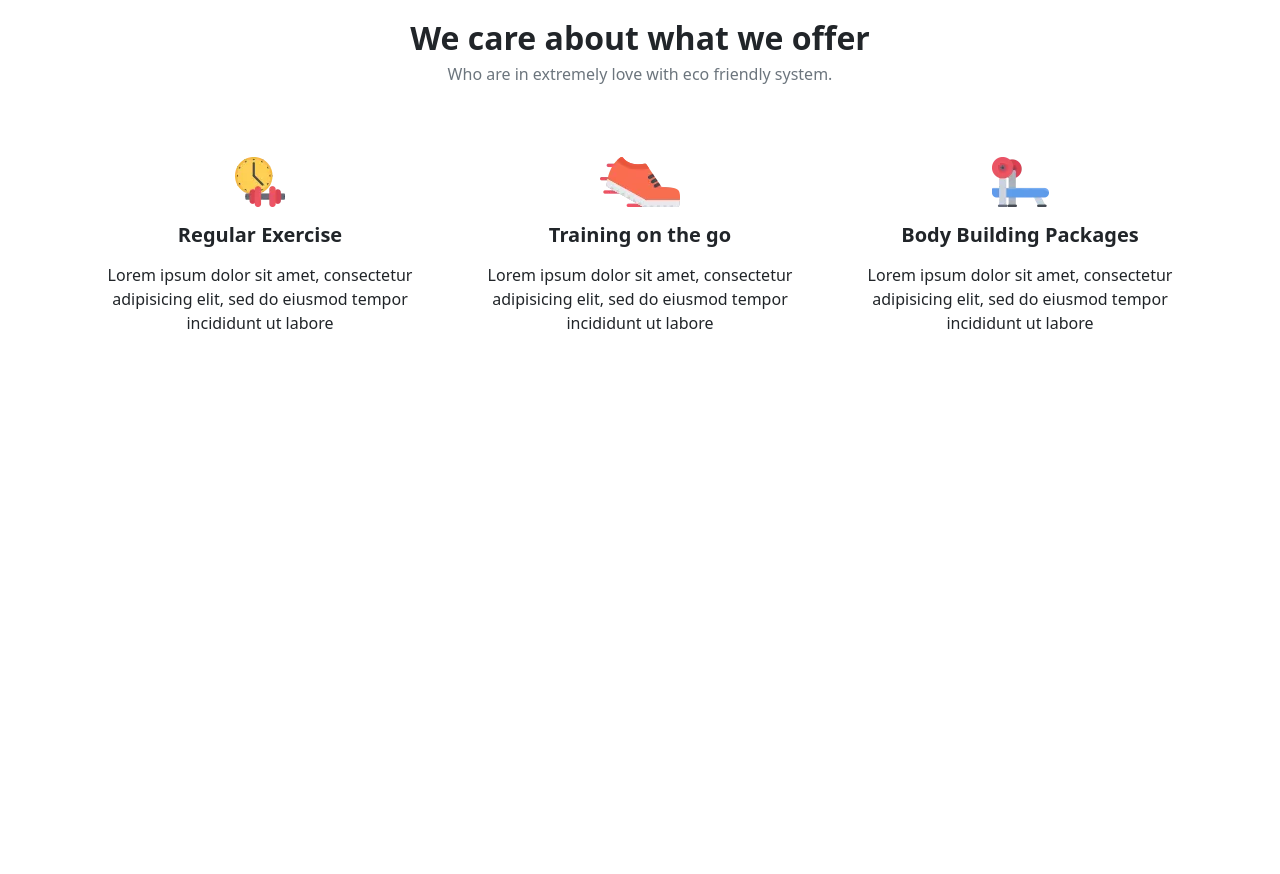
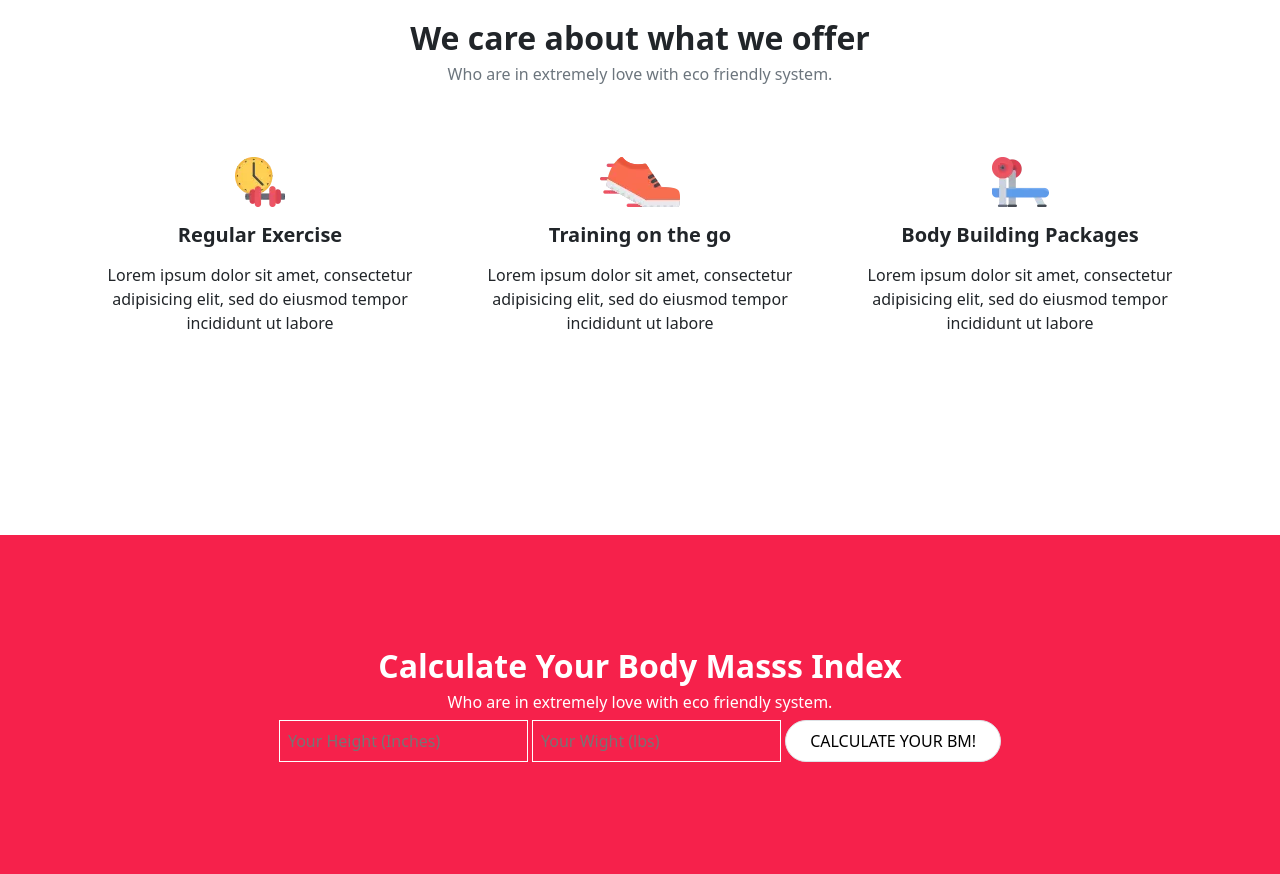
Before and after one commit to ParvinAlasgar/Gym-LandingPage, a plain HTML site: page public/index.html in a window 1280 px wide. Shown: the part 1101-1975 px from the top of the page. Before the commit the page ends 1636 px from the top, so only its background shows below. Drawn offline with Linux system fonts and the light colour scheme.

Commit message:
add: added index section.

```diff
--- a/public/index.html
+++ b/public/index.html
@@ -179,6 +179,30 @@
           </div>
         </div>
       </section>
+      <!-- Index -->
+      <section id="index">
+        <div class="container text-center">
+          <h2 class="text-white fw-bold">Calculate Your Body Masss Index</h2>
+          <h6 class="text-white">
+            Who are in extremely love with eco friendly system.
+          </h6>
+          <input
+            class="border border-white text-white p-2"
+            type="text"
+            placeholder="Your Height (Inches)"
+          />
+          <input
+            class="border border-white text-white p-2"
+            type="text"
+            placeholder="Your Wight (lbs)"
+          />
+          <input
+            class="border bg-white px-4 py-2"
+            type="button"
+            value="CALCULATE YOUR BM!"
+          />
+        </div>
+      </section>
     </main>
   </body>
 </html>
--- a/src/assets/sass/layout/_responsive.scss
+++ b/src/assets/sass/layout/_responsive.scss
@@ -28,6 +28,11 @@
       height: 30rem;
       h2 {
         font-size: 1.5rem !important;
+      }
+    }
+    #index {
+      input {
+        margin-bottom: 1rem;
       }
     }
   }
@@ -62,6 +67,11 @@
         font-size: 1rem !important;
       }
     }
+    #index {
+      h2 {
+        font-size: 1rem !important;
+      }
+    }
   }
 }
 
@@ -89,5 +99,8 @@
         font-size: 0.9rem !important;
       }
     }
+    #index{
+      padding: 2rem 0 !important;
+    }
   }
 }
--- a/src/assets/sass/main.scss
+++ b/src/assets/sass/main.scss
@@ -40,6 +40,7 @@ main {
       }
     }
   }
+  // Offer
   #offer {
     padding: 10rem 0;
     h2 {
@@ -71,4 +72,23 @@ main {
       }
     }
   }
+  // Index
+  #index {
+    background-color: $color_first;
+    padding: 7rem 0;
+    h2 {
+      font-size: 2rem;
+    }
+    input {
+      background-color: $color_first;
+    }
+    input[type="button"] {
+      transition: background-color 0.5s;
+      border-radius: 2rem !important;
+      &:hover {
+        background-color: transparent !important;
+        color: #fff;
+      }
+    }
+  }
 }
```
Also changed, not shown: src/assets/sass/main.css, 1 other file.
